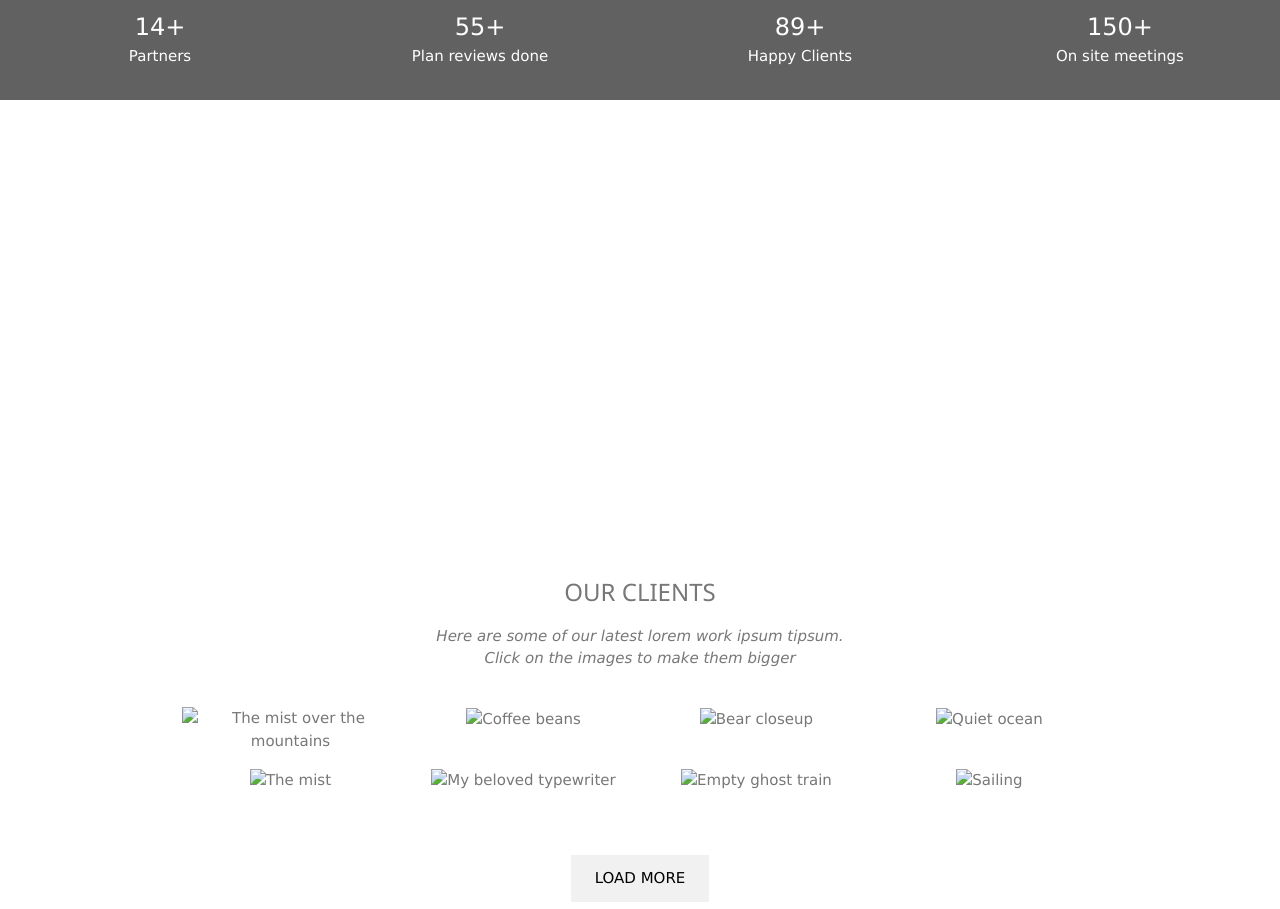
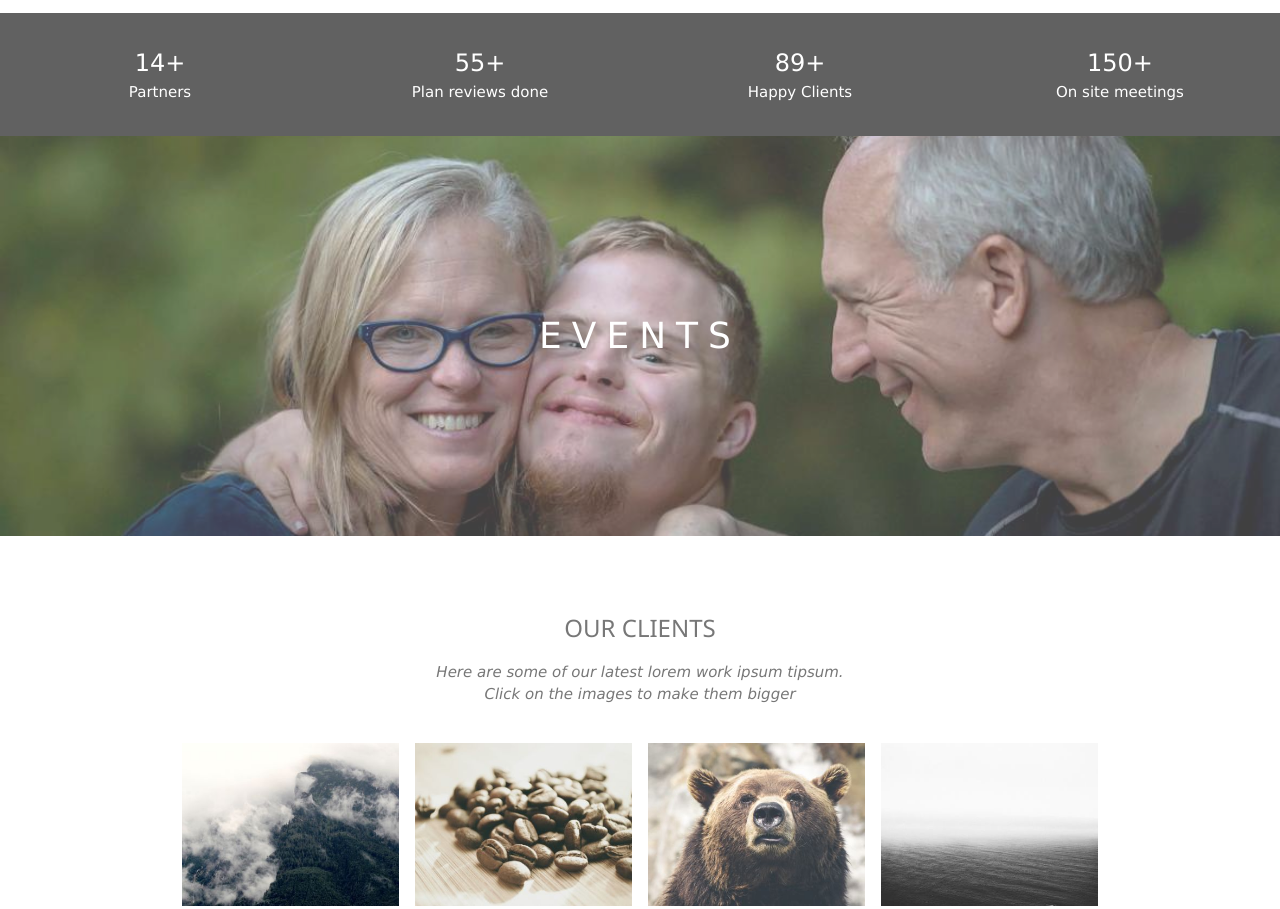
Before and after one commit to JimmyAllDay/support-coord-landing-page, a plain HTML site: page index.html in a window 1280 px wide. Shown: the part 1520-2429 px from the top of the page. Drawn offline with Linux system fonts and the light colour scheme; the site is published under a folder, as on GitHub Pages, so addresses that start at the root find nothing.

```diff
--- a/index.html
+++ b/index.html
@@ -22,20 +22,20 @@
 
     /* First image (Logo. Full height) */
     .bgimg-1 {
-      background-image: url('/images/zachary-kyra-derksen-0bDd5rZlZmk-unsplash_opt.jpg');
+      background-image: url('./images/zachary-kyra-derksen-0bDd5rZlZmk-unsplash_opt.jpg');
       min-height: 100%;
       filter: brightness(80%);
     }
 
     /* Second image (Portfolio) */
     .bgimg-2 {
-      background-image: url('/images/nathan-anderson-GM5Yn5XRVqA-unsplash_opt.jpg');
+      background-image: url('./images/nathan-anderson-GM5Yn5XRVqA-unsplash_opt.jpg');
       min-height: 400px;
     }
 
     /* Third image (Contact) */
     .bgimg-3 {
-      background-image: url('/images/cytonn-photography-n95VMLxqM2I-unsplash_opt.jpg');
+      background-image: url('./images/cytonn-photography-n95VMLxqM2I-unsplash_opt.jpg');
       min-height: 400px;
     }
 
@@ -151,7 +151,7 @@
           </p>
           <br />
           <img
-            src="/images/avatar_hat.jpg"
+            src="./images/avatar_hat.jpg"
             class="w3-round w3-image w3-opacity w3-hover-opacity-off"
             alt="Photo of Me"
             width="500"
@@ -247,7 +247,7 @@
       <div class="w3-row-padding w3-center">
         <div class="w3-col m3">
           <img
-            src="/images/p1.jpg"
+            src="./images/p1.jpg"
             style="width:100%"
             onclick="onClick(this)"
             class="w3-hover-opacity"
@@ -257,7 +257,7 @@
 
         <div class="w3-col m3">
           <img
-            src="/images/p2.jpg"
+            src="./images/p2.jpg"
             style="width:100%"
             onclick="onClick(this)"
             class="w3-hover-opacity"
@@ -267,7 +267,7 @@
 
         <div class="w3-col m3">
           <img
-            src="/images/p3.jpg"
+            src="./images/p3.jpg"
             style="width:100%"
             onclick="onClick(this)"
             class="w3-hover-opacity"
@@ -277,7 +277,7 @@
 
         <div class="w3-col m3">
           <img
-            src="/images/p4.jpg"
+            src="./images/p4.jpg"
             style="width:100%"
             onclick="onClick(this)"
             class="w3-hover-opacity"
@@ -289,7 +289,7 @@
       <div class="w3-row-padding w3-center w3-section">
         <div class="w3-col m3">
           <img
-            src="/images/p5.jpg"
+            src="./images/p5.jpg"
             style="width:100%"
             onclick="onClick(this)"
             class="w3-hover-opacity"
@@ -299,7 +299,7 @@
 
         <div class="w3-col m3">
           <img
-            src="/images/p6.jpg"
+            src="./images/p6.jpg"
             style="width:100%"
             onclick="onClick(this)"
             class="w3-hover-opacity"
@@ -309,7 +309,7 @@
 
         <div class="w3-col m3">
           <img
-            src="/images/p7.jpg"
+            src="./images/p7.jpg"
             style="width:100%"
             onclick="onClick(this)"
             class="w3-hover-opacity"
@@ -319,7 +319,7 @@
 
         <div class="w3-col m3">
           <img
-            src="/images/p8.jpg"
+            src="./images/p8.jpg"
             style="width:100%"
             onclick="onClick(this)"
             class="w3-hover-opacity"
@@ -369,7 +369,7 @@
       <div class="w3-row w3-padding-32 w3-section">
         <div class="w3-col m4 w3-container">
           <img
-            src="/images/map.jpg"
+            src="./images/map.jpg"
             class="w3-image w3-round"
             style="width:100%"
           />
```
